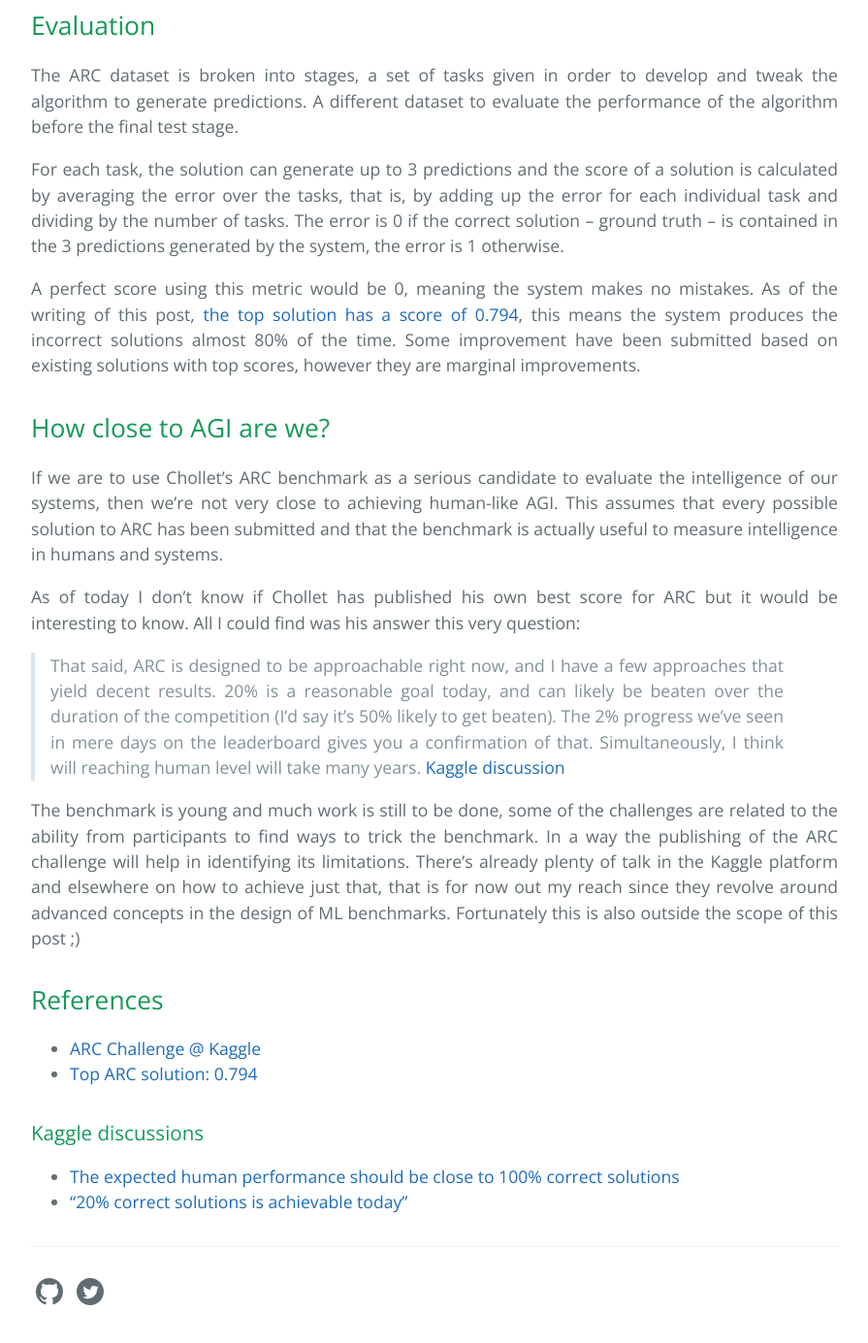
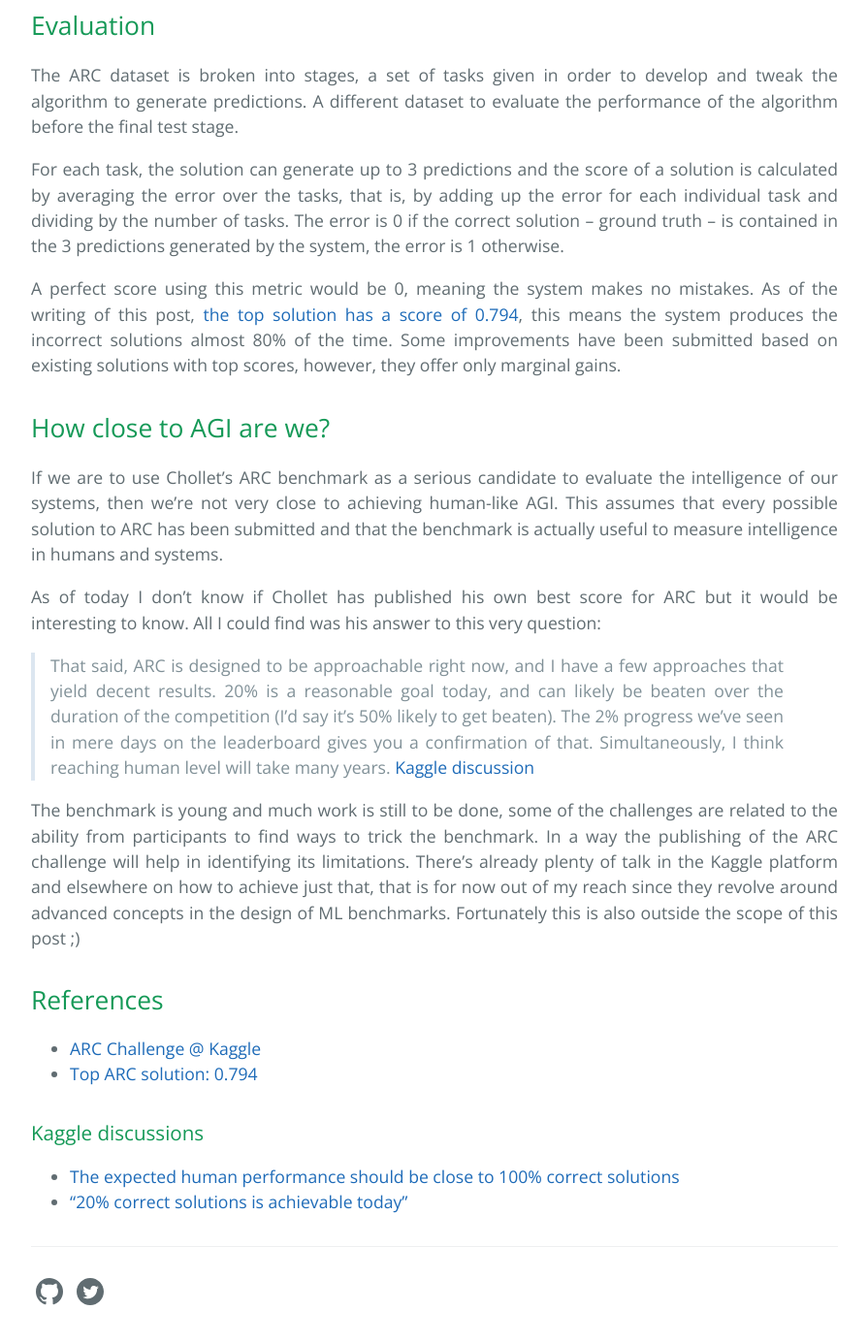
Before and after one commit to pgpbpadilla/pgpbpadilla.github.io, a Jekyll site: the page built from ai/_posts/2021-06-06-chollet-arc-challenge.liquid.md, in a window 1280 px wide and 1400 px high, scrolled down 3343 px. Shown: the top 1385 px of the window at 97% size, without its empty margins (192-1087 px from the left). Built offline with Jekyll 4.4.1, drawn with Linux system fonts in a browser that asks for light colours; comment, search, counter and statistics services are not loaded.

Commit message:
fix: usr: typos

```diff
--- a/ai/_posts/2021-06-06-chollet-arc-challenge.liquid.md
+++ b/ai/_posts/2021-06-06-chollet-arc-challenge.liquid.md
@@ -130,8 +130,8 @@
 A perfect score using this metric would be 0, meaning the system makes no mistakes.
 As of the writing of this post, [the top solution has a score of 0.794](#references),
 this means the system produces the incorrect solutions almost 80% of the time.
-Some improvement have been submitted based on existing solutions with top scores, however
-they are marginal improvements.
+Some improvements have been submitted based on existing solutions with top scores,
+however, they offer only marginal gains.
 
 ## How close to AGI are we?
 
@@ -141,20 +141,20 @@
 useful to measure intelligence in humans and systems.
 
 As of today I don't know if Chollet has published his own best score for ARC but it would
-be interesting to know. All I could find was his answer this very question:
+be interesting to know. All I could find was his answer to this very question:
 
 > That said, ARC is designed to be approachable right now, and I have a few approaches
 > that yield decent results. 20% is a reasonable goal today, and can likely be beaten
 > over the duration of the competition (I'd say it's 50% likely to get beaten).
 > The 2% progress we've seen in mere days on the leaderboard gives you a confirmation
-> of that. Simultaneously, I think will reaching human level will take many years.
+> of that. Simultaneously, I think reaching human level will take many years.
 [Kaggle discussion](#kaggle-discussions)
 
 The benchmark is young and much work is still to be done, some of the challenges are related
 to the ability from participants to find ways to trick the benchmark. In a way the
 publishing of the ARC challenge will help in identifying its limitations. There's already
 plenty of talk in the Kaggle platform and elsewhere on how to achieve just that, that
-is for now out my reach since they revolve around advanced concepts in the design
+is for now out of my reach since they revolve around advanced concepts in the design
 of ML benchmarks. Fortunately this is also outside the scope of this post ;)
 
 
```
